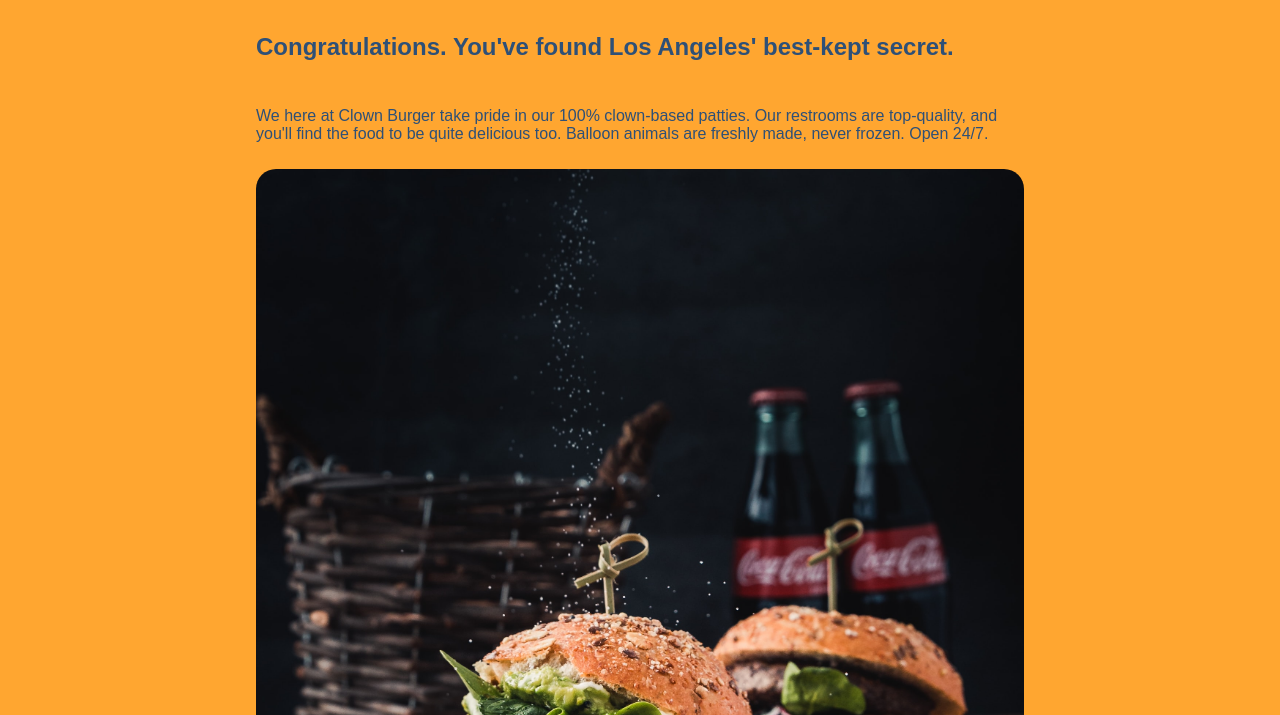
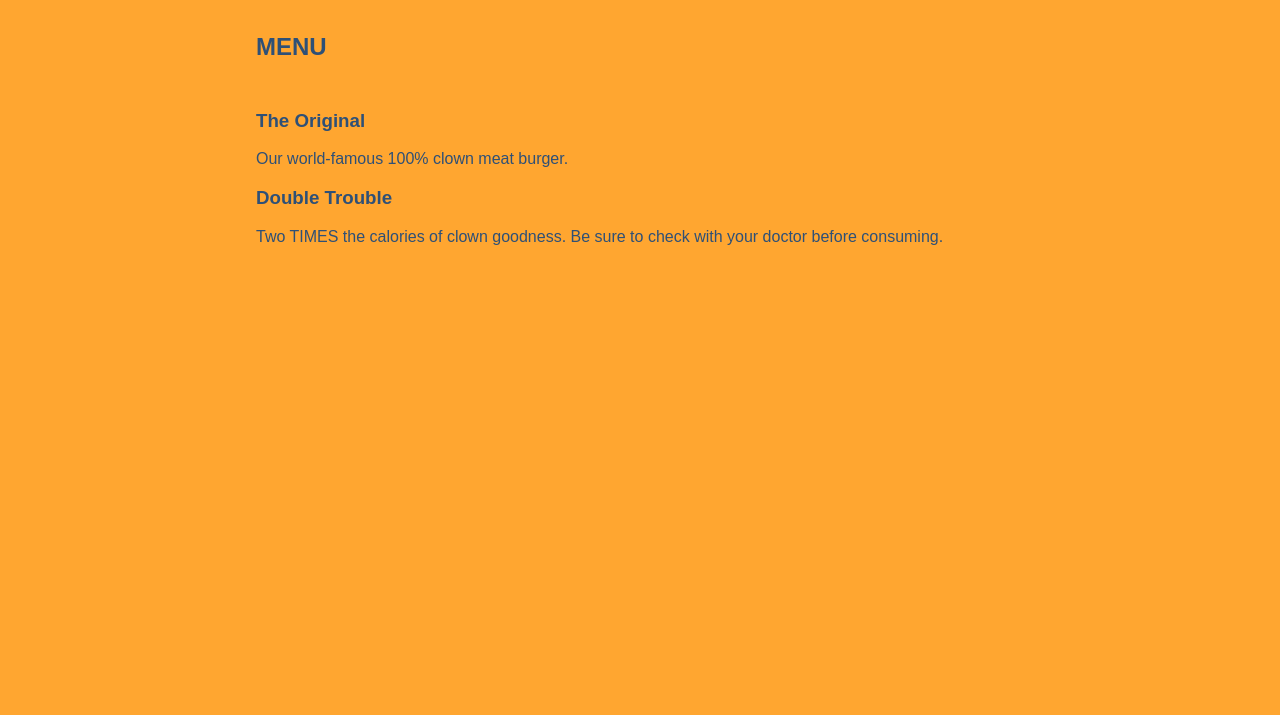
Before and after one commit to ianquill/odin-restaurantpage, a website with bundled scripts: page dist/index.html in a window 1280 px wide. Both pictures are taken after a click on the item "Menu". Shown: the part 85-800 px from the top of the page. Built offline with nearby package versions, Linux system fonts and the light colour scheme.

Commit message:
Added page links. Began menu page

```diff
--- a/src/index.js
+++ b/src/index.js
@@ -28,16 +28,21 @@ for (let li of nav) {
 
 function loadPage(page) {
 
+    // function to clear page
+    while (mainContainer.firstChild) {
+        mainContainer.removeChild(mainContainer.firstChild);
+    }
+
     switch (page) {
         case "Home":
-            loadHomePage();
+            mainContainer.appendChild(loadHomePage());
             break;
         case "Menu":
-            loadMenuPage();
+            mainContainer.appendChild(loadMenuPage());
             break;
 
         case "Contacts":
-            loadContactsPage();
+            mainContainer.appendChild(loadContactsPage());
             break;
 
         default:
--- /dev/null
+++ b/src/menu.js
@@ -0,0 +1,17 @@
+const menu = [];
+
+class MenuItem {
+    constructor(title, description, img) {
+        this.title = title;
+        this.description = description;
+        this.img = img;
+    }
+}
+
+menu[0] = new MenuItem('The Original',
+    "Our world-famous 100% clown meat burger.")
+menu[1] = new MenuItem('Double Trouble',
+     "Two TIMES the calories of clown goodness. Be sure to check with your doctor before consuming.");
+
+
+export {menu};
--- a/src/menuPage.js
+++ b/src/menuPage.js
@@ -1,5 +1,39 @@
+import { menu } from "./menu";
+
 function loadMenuPage() {
+
+    const content = document.createElement('div');
+    const headline = document.createElement('h2');
+    const gridContainer = document.createElement('div');
+
+    content.classList.add('home-content');
+    gridContainer.classList.add('menu-grid');
+    headline.textContent = "MENU";
+
+    // for each item in menu, build a card for it on the grid,
+    // with an image
+
+    menu.forEach(element => {
+        const card = document.createElement('div');
+        const title = document.createElement('h3');
+        const description = document.createElement('p');
+
+        card.classList.add('menu-card');
+        title.classList.add('menu-title');
+        description.classList.add('menu-description');
+
+        title.textContent = element.title;
+        description.textContent = element.description;
+
+        card.append(title, description);
+        gridContainer.appendChild(card);
+    });
+
+    content.appendChild(headline);
+    content.appendChild(gridContainer);
+
     console.log("loaded menu page");
+    return content;
 }
 
-export {loadMenuPage};
+export { loadMenuPage };
```
Also changed, not shown: README.md (added), dist/main.js, src/style.css (line endings or trailing spaces).
